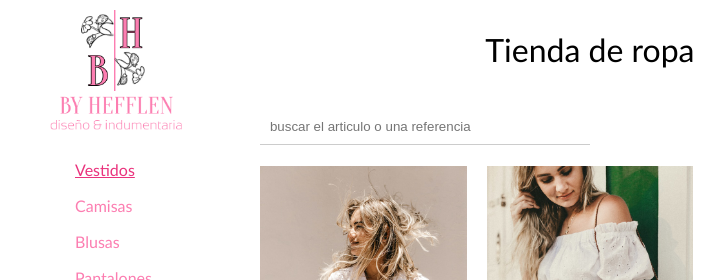
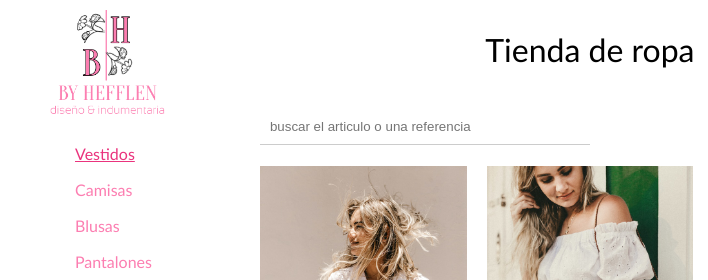
Before and after one commit to hefflenoscar/proyectofocus-oscar3, a plain HTML site: page index.html in a window 1280 px wide. Shown: the top 280 px of the page, 0-708 px from the left. Drawn offline with Linux system fonts and the light colour scheme.

Commit message:
modificacion del tamaño de imagen logo

```diff
--- a/index.html
+++ b/index.html
@@ -14,7 +14,7 @@
             <div class="row">
                 <div class="col-xs-12 col-s-12 col-m-2 col-l-2">
                     <div>
-                        <a href="#"><img src="./img/logo.marca.png" width="150px" alt="logo de la marca"></a>
+                        <a href="#"><img src="./img/logo.marca.png" width="130px" alt="logo de la marca"></a>
                         <ul class="menu">
                             <li><a href="#" class="active">Vestidos</a></li>
                             <li><a href="#">Camisas</a></li>
```
